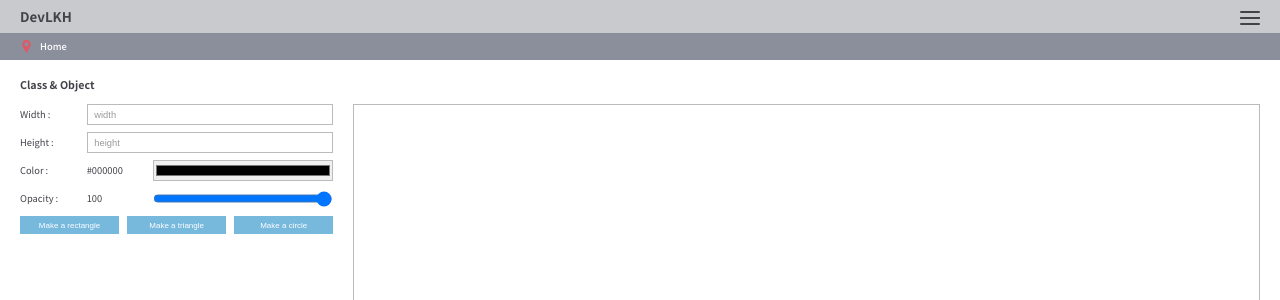
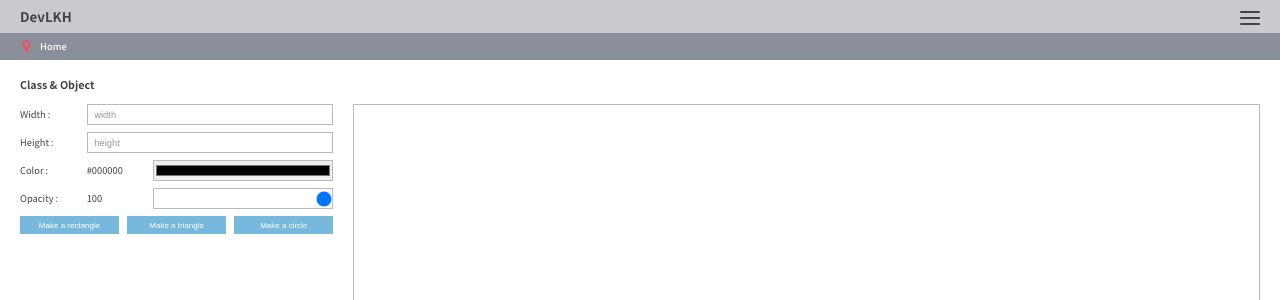
Before and after one commit to devlkhkr/rctprtc, a React (Create React App) app: page /shapeMaker in a window 1280 px wide. Shown: the top 300 px of the page. Built offline with nearby package versions, Linux system fonts and the light colour scheme.

Commit message:
shapeset input appearance none

```diff
--- a/src/css/index.css
+++ b/src/css/index.css
@@ -448,6 +448,9 @@ h3 {
 }
 
 .shapeStore .shapeSet input {
+  -webkit-appearance: none;
+     -moz-appearance: none;
+          appearance: none;
   width: calc(100% - (200rem / 19.20));
   height: 1.66667rem;
   border: 0.05208rem solid #bbb;
--- a/src/css/index.scss
+++ b/src/css/index.scss
@@ -420,6 +420,7 @@ h3{
             vertical-align: middle;
         }
         input{
+            appearance: none;
             width: calc(100% - (200rem / 19.20));
             height: px(32);
             border: px(1) solid #bbb;
```
Also changed, not shown: 1 other file (tests, documents, lock files or other folders).
